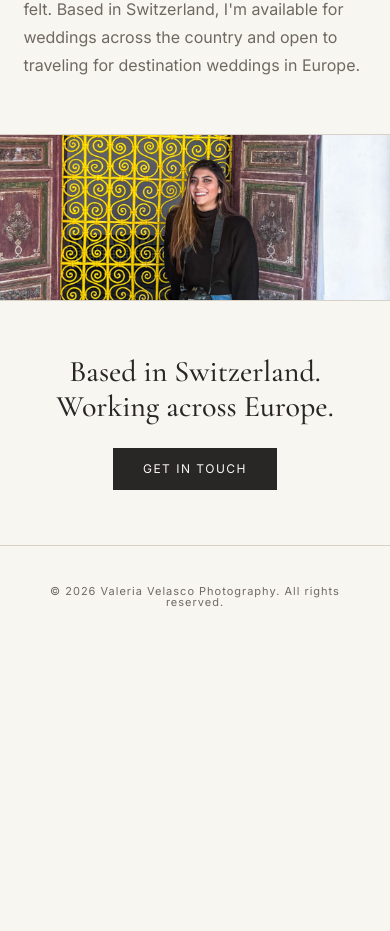
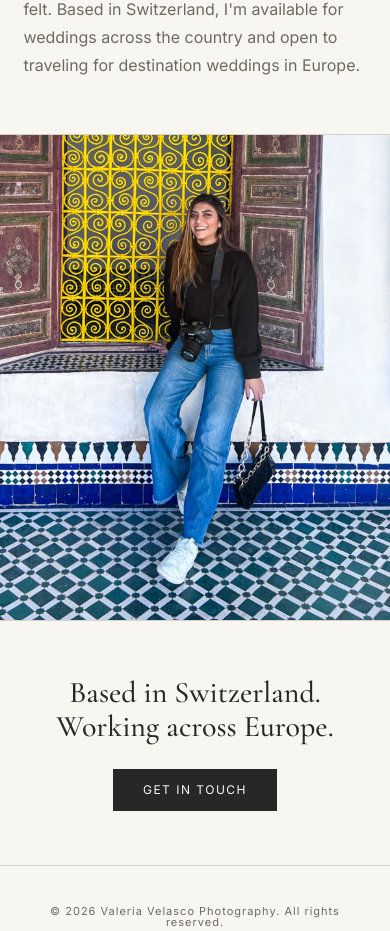
Before and after one commit to valevelasco/weddingportfolio, a React (Vite) app: page /about in a window 390 px wide. Shown: the part 1580-2511 px from the top of the page. Before the commit the page ends 2228 px from the top, so only its background shows below. Built offline with nearby package versions, Linux system fonts and the light colour scheme; no server answers.

Commit message:
Update index.tsx

```diff
--- a/src/pages/AboutPage/index.tsx
+++ b/src/pages/AboutPage/index.tsx
@@ -20,12 +20,15 @@ export function AboutPage() {
       <main>
         <AboutHero />
         <AboutStory />
-        <div className="w-full border-t border-b border-border overflow-hidden" style={{ aspectRatio: '21/9' }}>
-          <img
-            src="/images/about-page/banner/banner.jpg"
-            alt=""
-            className="w-full h-full object-cover"
-          />
+        <div className="w-full border-t border-b border-border overflow-hidden aspect-[4/5] md:aspect-[21/9]">
+          <picture className="block w-full h-full">
+            <source media="(max-width: 767px)" srcSet="/images/about-page/banner/banner-mobile.jpg" />
+            <img
+              src="/images/about-page/banner/banner.jpg"
+              alt=""
+              className="w-full h-full object-cover"
+            />
+          </picture>
         </div>
         <ClosingCTA title={t.aboutPage.closingTitle} />
       </main>
```
